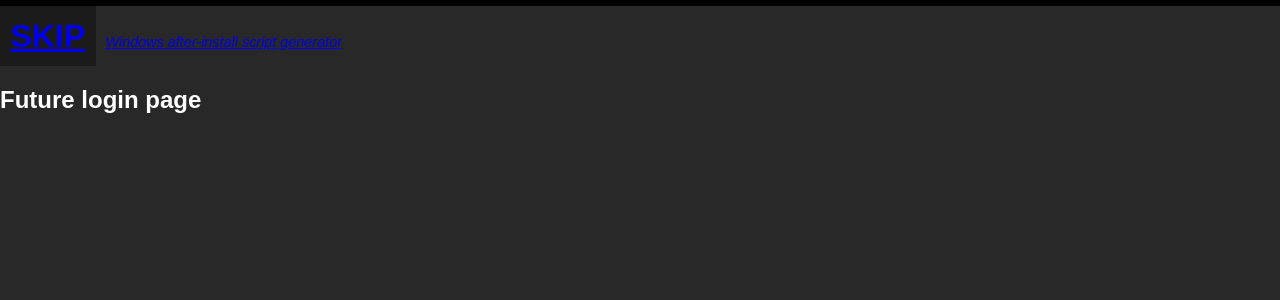
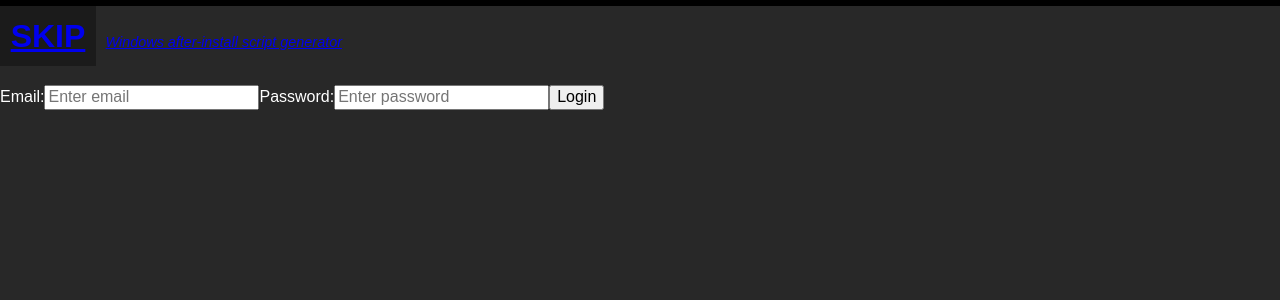
Before and after one commit to Nerond32/skip, a React app: page /login in a window 1280 px wide. Shown: the top 300 px of the page. Built offline with nearby package versions, Linux system fonts and the light colour scheme.

Commit message:
Login page embryo

```diff
--- a/src/components/Login/Login.jsx
+++ b/src/components/Login/Login.jsx
@@ -1,11 +1,52 @@
 import React from "react";
 
-const Login = () => {
-  return (
-    <div>
-      <h2>Future login page</h2>
-    </div>
-  );
-};
+class Login extends React.Component {
+  constructor(props) {
+    super(props);
+    this.handleSubmit = this.handleSubmit.bind(this);
+  }
+
+  // eslint-disable-next-line class-methods-use-this
+  onChange(e) {
+    e.preventDefault();
+  }
+
+  // eslint-disable-next-line class-methods-use-this
+  handleSubmit(e) {
+    e.preventDefault();
+  }
+
+  validateForm() {
+    return this.state.email.length > 0 && this.state.password.length > 0;
+  }
+
+  render() {
+    return (
+      <div>
+        <form onSubmit={this.handleSubmit}>
+          <label htmlFor="email">
+            Email:
+            <input
+              type="text"
+              placeholder="Enter email"
+              name="email"
+              required
+            />
+          </label>
+          <label htmlFor="password">
+            Password:
+            <input
+              type="text"
+              placeholder="Enter password"
+              name="password"
+              required
+            />
+          </label>
+          <button type="submit">Login</button>
+        </form>
+      </div>
+    );
+  }
+}
 
 export default Login;
```
